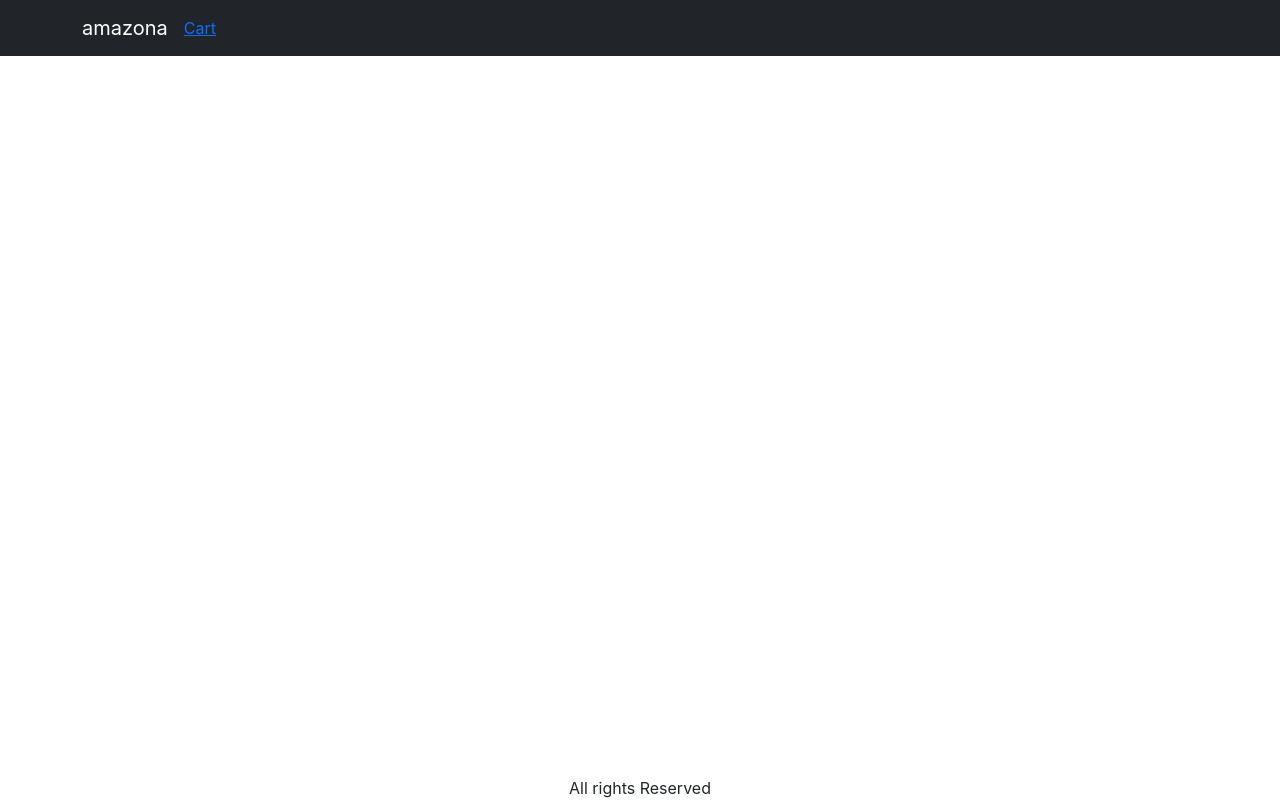
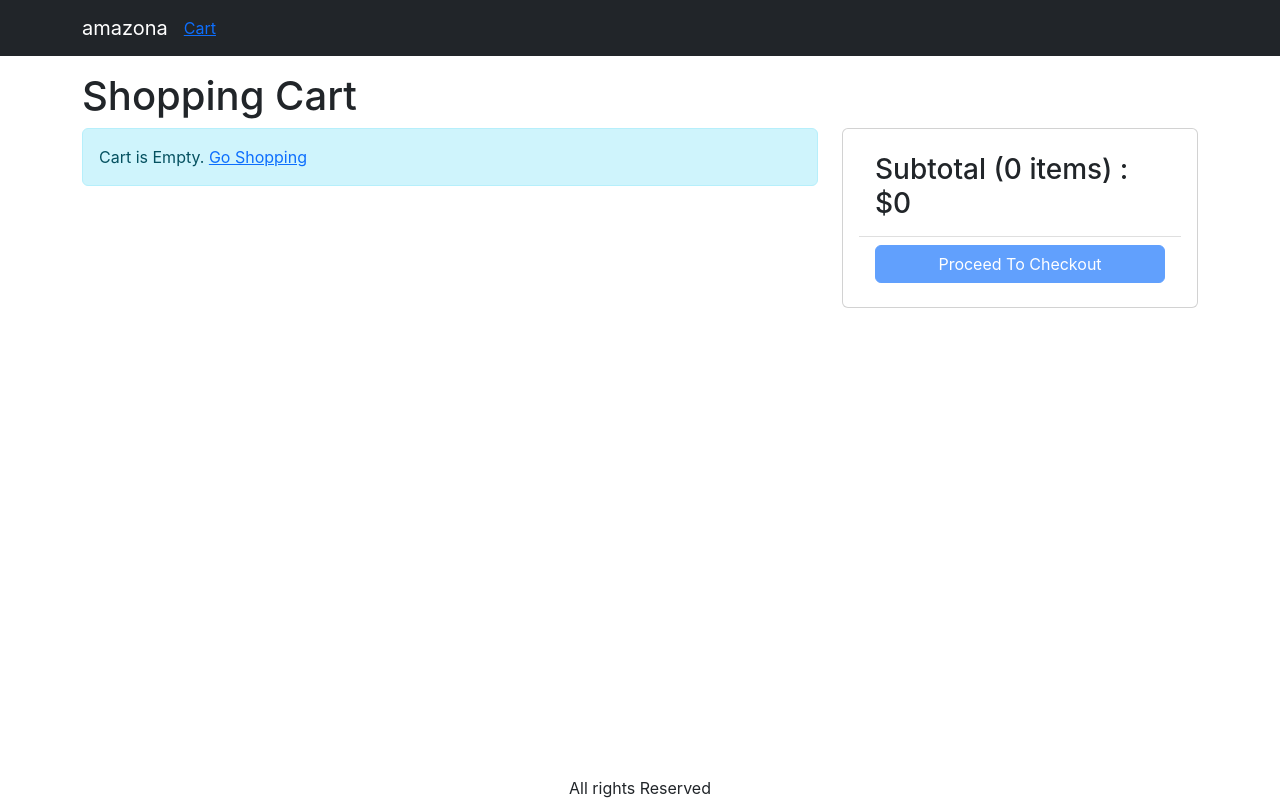
Before and after one commit to AdityaPandya23/NovaExchange_EcommerceApp, a React (Create React App) app in the folder frontend/: page /cart in a window 1280 px wide. Built offline with nearby package versions, Linux system fonts and the light colour scheme.

Commit message:
Create Cart Screen

```diff
--- a/frontend/src/App.js
+++ b/frontend/src/App.js
@@ -8,6 +8,7 @@
 import { LinkContainer } from 'react-router-bootstrap';
 import { useContext } from 'react';
 import { Store } from './Store';
+import CartScreen from './screens/CartScreen';
 
 //Bootstrap components: Navbar,Container,
 function App() {
@@ -40,6 +41,7 @@
           <Container className="mt-3">
             <Routes>
               <Route path="/product/:slug" element={<ProductScreen />} />
+              <Route path="/cart" element={<CartScreen />} />
               <Route path="/" element={<HomeScreen />} />
             </Routes>
           </Container>
--- a/frontend/src/Store.js
+++ b/frontend/src/Store.js
@@ -12,17 +12,13 @@
   switch (action.type) {
     case 'CART_ADD_ITEM':
       //add to cart
-      const newItem = action.payload;
-      const existItem = state.cart.cartItems.find(
-        (item) => item._id === newItem._id
-      );
-      const cartItems = existItem
-        ? state.cart.cartItems.map((item) =>
-            item._id === existItem._id ? newItem : item
-          )
-        : [...state.cart.cartItems, newItem];
-
-      return { ...state, cart: { ...state.cart, cartItems } };
+      return {
+        ...state,
+        cart: {
+          ...state.cart,
+          cartItems: [...state.cart.cartItems, action.payload],
+        },
+      };
 
     default:
       return state;
--- a/frontend/src/index.css
+++ b/frontend/src/index.css
@@ -41,3 +41,6 @@
 .img-large {
   max-width: 100%;
 }
+.img-thumbnail {
+  height: 80px;
+}
--- /dev/null
+++ b/frontend/src/screens/CartScreen.js
@@ -0,0 +1,96 @@
+import { useContext } from 'react';
+import Col from 'react-bootstrap/Col';
+import Row from 'react-bootstrap/Row';
+import { Helmet } from 'react-helmet-async';
+import { Link } from 'react-router-dom';
+import MessageBox from '../components/MessageBox';
+import ListGroup from 'react-bootstrap/ListGroup';
+import { Store } from '../Store';
+import Button from 'react-bootstrap/Button';
+import Card from 'react-bootstrap/Card';
+
+export default function CartScreen() {
+  const { state, dispatch: ctxDispatch } = useContext(Store);
+  const {
+    cart: { cartItems },
+  } = state;
+
+  return (
+    <div>
+      <Helmet>
+        <title>Shopping Cart</title>
+      </Helmet>
+      <h1>Shopping Cart</h1>
+      <Row>
+        <Col md={8}>
+          {cartItems.length === 0 ? (
+            <MessageBox>
+              Cart is Empty. <Link to="/">Go Shopping</Link>
+            </MessageBox>
+          ) : (
+            <ListGroup>
+              {cartItems.map((item) => (
+                <ListGroup.Item key={item._id}>
+                  <Row className="align-items-center">
+                    <Col md={4}>
+                      <img
+                        src={item.image}
+                        alt={item.name}
+                        className="img-fluid rounded img-thumbnail"
+                      ></img>{' '}
+                      <Link to={`/product/${item.slug}`}>{item.name}</Link>
+                    </Col>
+                    <Col md={3}>
+                      <Button variant="light" disabled={item.quantity === 1}>
+                        <i className="fas fa-minus-circle"></i>
+                      </Button>{' '}
+                      <span>{item.quantity}</span>{' '}
+                      <Button
+                        variant="light"
+                        disabled={item.quantity === item.countInStock}
+                      >
+                        <i className="fas fa-plus-circle"></i>
+                      </Button>
+                    </Col>
+                    <Col md={3}>${item.price}</Col>
+                    <Col md={2}>
+                      <Button variant="light">
+                        <i className="fas fa-trash"></i>
+                      </Button>
+                    </Col>
+                  </Row>
+                </ListGroup.Item>
+              ))}
+            </ListGroup>
+          )}
+        </Col>
+        <Col md={4}>
+          <Card>
+            <Card.Body>
+              <ListGroup variant="flush">
+                <ListGroup.Item>
+                  <h3>
+                    Subtotal ({cartItems.reduce((a, c) => a + c.quantity, 0)}{' '}
+                    items) : $
+                    {cartItems.reduce((a, c) => a + c.price * c.quantity, 0)}
+                  </h3>
+                </ListGroup.Item>
+                <ListGroup.Item>
+                  <div className="d-grid">
+                    <Button
+                      type="button"
+                      variant="primary"
+                      disabled={cartItems.length === 0}
+                    >
+                      Proceed To Checkout
+                    </Button>
+                  </div>
+                </ListGroup.Item>
+              </ListGroup>
+            </Card.Body>
+          </Card>
+        </Col>
+      </Row>
+    </div>
+  );
+}
--- a/frontend/src/screens/ProductScreen.js
+++ b/frontend/src/screens/ProductScreen.js
@@ -1,7 +1,7 @@
 import axios from 'axios';
 import { useContext, useEffect, useReducer } from 'react';
 import Row from 'react-bootstrap/Row';
-import { useParams } from 'react-router-dom';
+import { useNavigate, useParams } from 'react-router-dom';
 import Col from 'react-bootstrap/Col';
 import Rating from '../components/Rating';
 import ListGroup from 'react-bootstrap/ListGroup';
@@ -27,6 +27,7 @@
   }
 };
 function ProductScreen() {
+  const navigate = useNavigate();
   const params = useParams();
   const { slug } = params;
 
@@ -52,19 +53,13 @@
 
   //About AddToCartHandler.
   const { state, dispatch: ctxDispatch } = useContext(Store);
-  const { cart } = state;
-  const addToCartHandler = async () => {
-    const existItem = cart.cartItems.find((x) => x._id === product._id);
-    const quantity = existItem ? existItem.quantity + 1 : 1;
-    const { data } = await axios.get(`/api/products/${product._id}`);
-    if (data.countInStock < quantity) {
-      window.alert('Sorry. Product is out of stock');
-      return;
-    }
+  const { cart, userInfo } = state;
+  const addToCartHandler = () => {
     ctxDispatch({
       type: 'CART_ADD_ITEM',
-      payload: { ...product, quantity },
+      payload: { ...product, quantity: 1 },
     });
+    navigate('/cart');
   };
 
   return loading ? (
```
